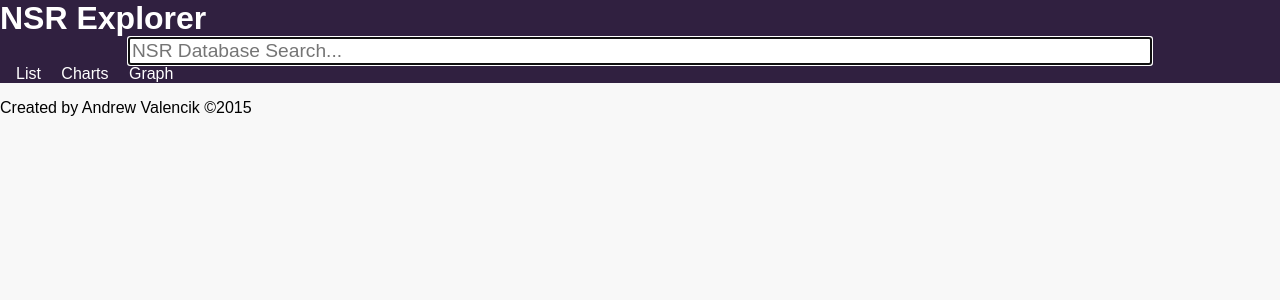
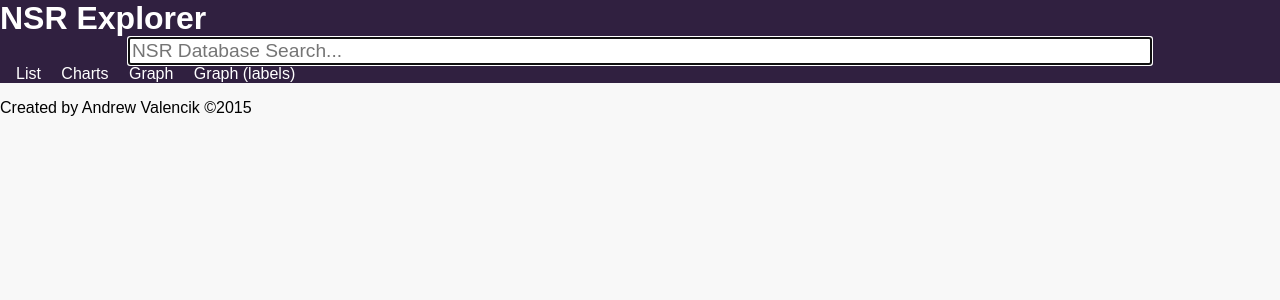
Before and after one commit to valencik/mastersAPSC, a web app: file web/templates/index.html in a window 1280 px wide. Shown: the top 300 px of the page. Run offline with its HTML, style and script files only (its server is not run), Linux system fonts and the light colour scheme.

Commit message:
Added link for network graph with labels

```diff
--- a/web/static/force-graph.js
+++ b/web/static/force-graph.js
@@ -51,6 +51,8 @@ function forceDirectedGraph(error, nodes, links, options) {
             .attr("fill", "black")
             .attr("font-family", "sans-serif")
             .attr("font-size", "12px")
+            .attr("x", function(d) { return d.x + 5; })
+            .attr("y", function(d) { return d.y + 5; })
             .text(function(d) { return d.id; });
     }
 
@@ -62,7 +64,7 @@ function forceDirectedGraph(error, nodes, links, options) {
         .attr("r", radius)
         .style("fill", function(d,i) { return color(d.k); })
         .style("stroke", "#fff")
-        .style("stroke-width", "1.5px")
+        .style("stroke-width", "1px")
         .attr("cx", function(d) { return d.x; })
         .attr("cy", function(d) { return d.y; })
 
--- a/web/templates/index.html
+++ b/web/templates/index.html
@@ -35,6 +35,11 @@
             <span>Graph</span>
          </a>
         </div>
+        <div class="view-button">
+          <a href="#" onclick="forceDirectedGraph(null, response.network.nodes, response.network.links, {labels: true})">
+            <span>Graph (labels)</span>
+         </a>
+        </div>
       </div>
     </div>
 
```
